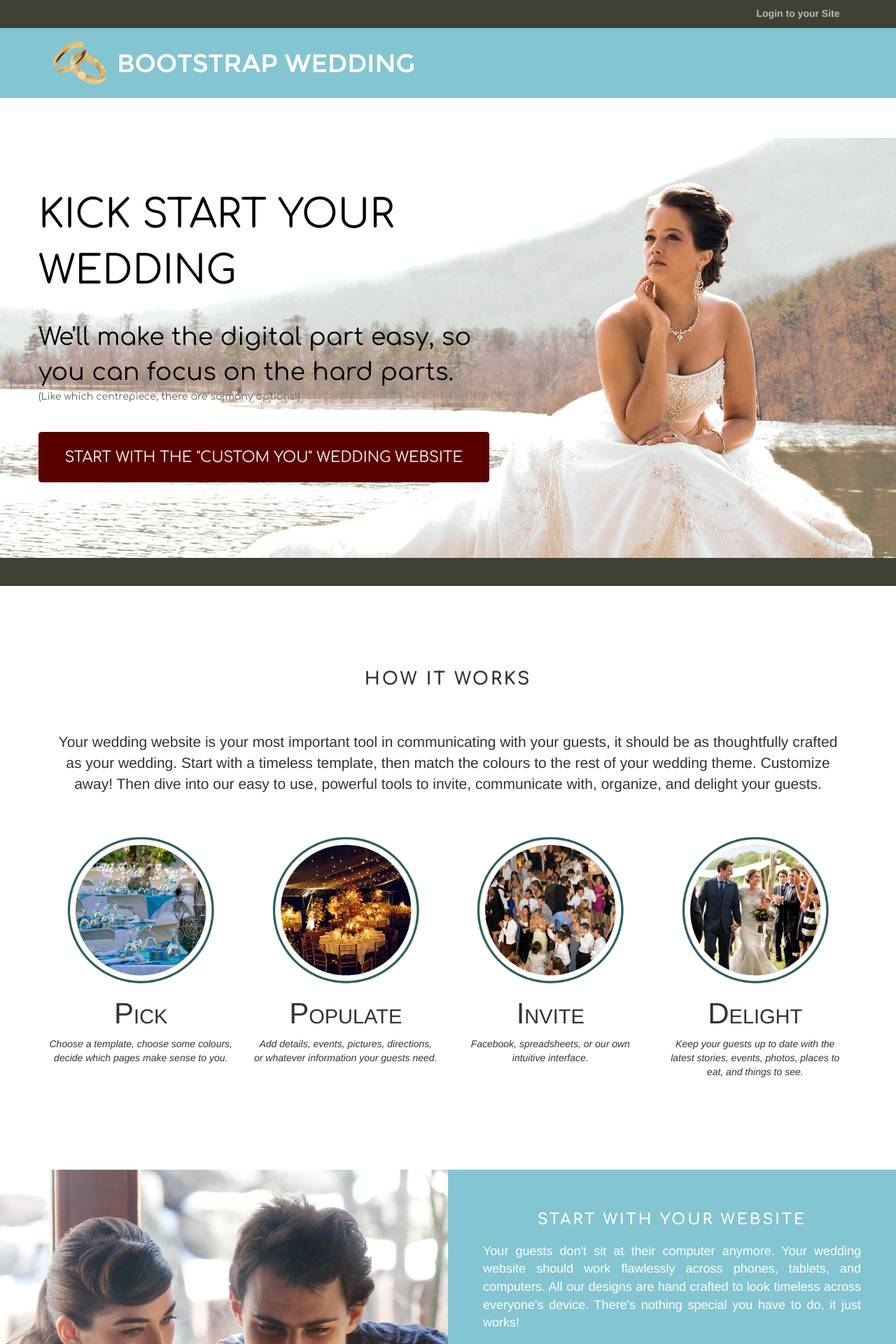
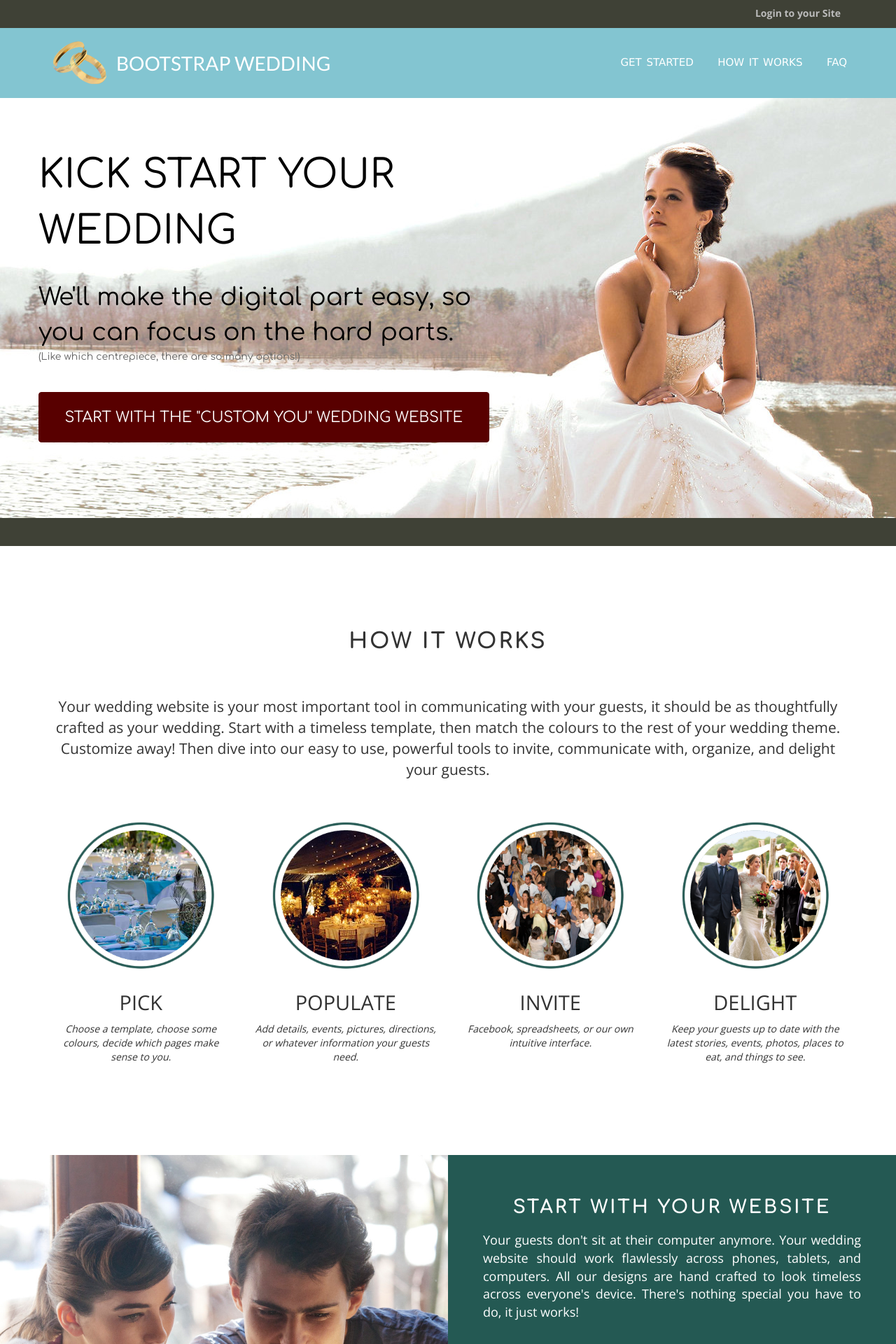
Before and after one commit to resorath/bootstrapwedding.com, a CodeIgniter app: page / in a window 1280 px wide. Shown: the top 1920 px of the page at 70% size. Run offline with CodeIgniter, Linux system fonts and the light colour scheme; some libraries are stand-ins or nearby versions.

Commit message:
Fonts and colours update

```diff
--- a/application/views/home.php
+++ b/application/views/home.php
@@ -13,6 +13,8 @@
 
     <link href='http://fonts.googleapis.com/css?family=Comfortaa:400,700' rel='stylesheet' type='text/css'>
     <link href='http://fonts.googleapis.com/css?family=Montserrat' rel='stylesheet' type='text/css'>
+    <link href='http://fonts.googleapis.com/css?family=Lato:400,700,900' rel='stylesheet' type='text/css'>
+    <link href='http://fonts.googleapis.com/css?family=Open+Sans:400,300,700' rel='stylesheet' type='text/css'>
     <!--[if lt IE 9]>
       <script src="https://oss.maxcdn.com/html5shiv/3.7.2/html5shiv.min.js"></script>
       <script src="https://oss.maxcdn.com/respond/1.4.2/respond.min.js"></script>
@@ -37,15 +39,16 @@
 
     <div id="mainbar">
       <div class="container" id="mainbar-container">
-        <h1 class="mobile-block-only">Bootstrap Wedding</h1>
-        <div class="non-mobile-block-only" id="identity-logo"><img src="<?=base_url() ?>assets/img/bootstrapwedding.png" alt="Bootstrap Wedding"></div>
+
+        <div id="identity-logo"><img src="<?=base_url() ?>assets/img/bootstraprings.png" alt="Bootstrap Wedding"></div>
+        <h1>Bootstrap Wedding</h1>
 
 
         <span id="mainbar-headerlinks">
           <ul>
-            <li><a href="#">Get Started</a></li>
-            <li><a href="#">How It Works</a></li>
-            <li><a href="#">FAQ</a></li>
+            <li><a href="#">get started</a></li>
+            <li><a href="#">how it works</a></li>
+            <li><a href="#">faq</a></li>
           </ul>
         </span>
       </div>
@@ -100,25 +103,25 @@
 
           <div class="col-sm-3">
             <img src="<?=base_url() ?>assets/img/howitworks-pick.png">
-            <h3>Pick</h3>
+            <h3>pick</h3>
             <p>Choose a template, choose some colours, decide which pages make sense to you.</p>
           </div>
 
           <div class="col-sm-3">
             <img src="<?=base_url() ?>assets/img/howitworks-populate.png">
-            <h3>Populate</h3>
+            <h3>populate</h3>
             <p>Add details, events, pictures, directions, or whatever information your guests need.</p>
           </div>
 
           <div class="col-sm-3">
             <img src="<?=base_url() ?>assets/img/howitworks-invite.png">
-            <h3>Invite</h3>
+            <h3>invite</h3>
             <p>Facebook, spreadsheets, or our own intuitive interface.</p>
           </div>
 
           <div class="col-sm-3">
             <img src="<?=base_url() ?>assets/img/howitworks-delight.png">
-            <h3>Delight</h3>
+            <h3>delight</h3>
             <p>Keep your guests up to date with the latest stories, events, photos, places to eat, and things to see.</p>
           </div>
 
--- a/assets/css/core.css
+++ b/assets/css/core.css
@@ -41,6 +41,8 @@
 	margin: 0px;
 	width: 100%;
 	height: 100%;
+	font-family: 'Open Sans', sans-serif;
+	font-weight: 300;
 }
 
 h2
@@ -48,7 +50,7 @@
 	padding: 0px;
 	margin: 0px;
 	padding-top: 30px;
-	font-size: 1.8em;
+	font-size: 2.2em;
 	font-family: 'Comfortaa', cursive;
 	text-transform: uppercase;
 	font-weight: bold;
@@ -131,16 +133,19 @@
 
 #mainbar h1
 {
-	font-family: 'Montserrat', sans-serif;
+	font-family: 'Lato', sans-serif;
 	text-transform: uppercase;
 
 	float: left;
 	font-size: 2.0em;
 
-	margin-left: 70px;
+	margin-left: 10px;
 	padding-top: 15px;
 
 	color: #fff;
+
+	display: inline-block;
+
 
 
 }
@@ -148,10 +153,11 @@
 
 #identity-logo
 {
-	margin: 0 auto;
 	padding: 0px;
 	margin: 0px;
 	margin-top: 15px;
+	display: inline-block;
+	float: left;
 }
 
 #mainbar-headerlinks
@@ -431,7 +437,7 @@
 #features-website-right
 {
 	color: #fff;
-	background-color: #83C5D1;
+	background-color: #245953; /*83C5D1 */
 	padding: 30px;
 }
 
@@ -505,7 +511,7 @@
 #features-customize-left
 {
 	color: #fff;
-	background-color: #83C5D1;
+	background-color: #245953; /*83C5D1 */
 	padding: 30px;
 
 }
--- a/assets/css/phone.css
+++ b/assets/css/phone.css
@@ -63,6 +63,11 @@
 	white-space: nowrap;
 
 
+}
+
+#identity-logo
+{
+	display: none;
 }
 
 
```
Also changed, not shown: assets/img/bootstraprings.png (added), assets/img/ctlQnD2.jpg (added).
